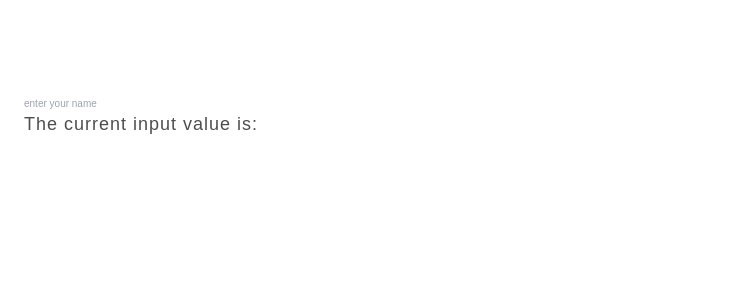
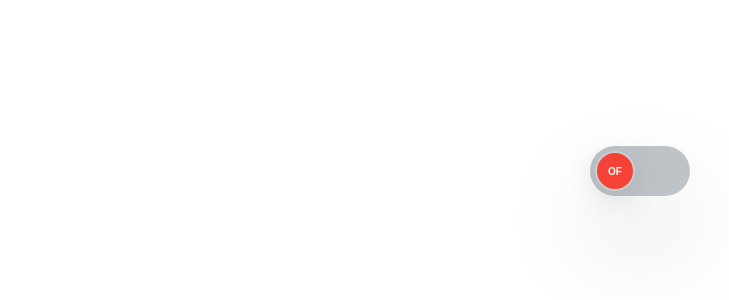
Before and after one commit to muktinathrajbanshi/reactJS2025, a React (Vite) app: page / in a window 1280 px wide. Shown: the top 300 px of the page, without its empty margins (0-729 px from the left). Built offline with nearby package versions, Linux system fonts and the light colour scheme.

Commit message:
React Mini Project | Toggle Switch Button Component

```diff
--- a/src/App.jsx
+++ b/src/App.jsx
@@ -2,8 +2,9 @@
 // import "./components/Netflix.css";
 // import { DerivedState } from "./components/DerivedState";
 // import { DerivedState } from "./components/DericedState";
-import { LiftStateUp } from "./components/LiftStateUp";
+// import { LiftStateUp } from "./components/LiftStateUp";
 import "./components/Netflix.module.css";
+import { ToggleSwitch } from "./projects/ToggleSwitch/ToggleSwitch";
 // import { EventHandling } from "./components/EventHandling";
 // import { EventProps } from "./components/EventProps";
 // import { EventPropagation } from "./components/EventPropagation";
@@ -20,7 +21,8 @@
     {/* <State /> */}
     {/* <Sibling /> */}
     {/* <DerivedState /> */}
-    <LiftStateUp />
+    {/* <LiftStateUp /> */}
+    <ToggleSwitch />
     </section>
   );
 };
--- a/src/projects/ToggleSwitch/ToggleSwitch.css
+++ b/src/projects/ToggleSwitch/ToggleSwitch.css
@@ -26,6 +26,7 @@
   height: 40px;
   display: flex;
   justify-content: center;
+  align-items: center;
   color: white;
   font-weight: bold;
   position: absolute;
@@ -54,7 +55,7 @@
   -o-transform: translateX(50px);
 }
 
-.off {
+.of {
   background-color: #f44336;
   transform: translateX(0);
   -webkit-transform: translateX(0);
--- a/src/projects/ToggleSwitch/ToggleSwitch.jsx
+++ b/src/projects/ToggleSwitch/ToggleSwitch.jsx
@@ -0,0 +1,24 @@
+import React, { useState } from 'react';
+import "./ToggleSwitch.css";
+
+export const ToggleSwitch = () => {
+
+    const[isOn, setIsOn] = useState(false);
+
+    const handleToggleSwitch = () => {
+        setIsOn(!isOn);
+    };
+
+    const checkIsOn = isOn ? "on" : "of";
+    const toggleBgColor = {backgroundColor:isOn ? "#4caf50" : "#bdc3c7"};
+
+  return (
+    <>
+       <div className="toggle-switch" style={toggleBgColor} onClick={handleToggleSwitch}>
+        <div className={`switch ${checkIsOn}`}>
+            <span className="switch-state">{checkIsOn}</span>
+        </div>
+       </div>
+    </>
+  );
+};
```
